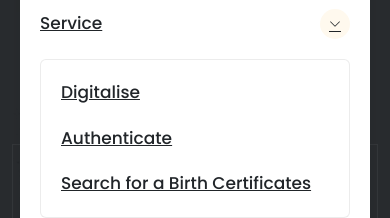
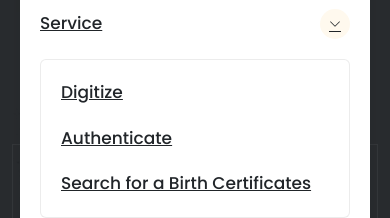
Before and after one commit to kamsuhans/Projet-INF4288, a React (Create React App) app: page / in a window 390 px wide. Both pictures are taken after a click on the button 354 px from the left and 27 px from the top of the page. Shown: the part 162-380 px from the top of the page. Built offline with nearby package versions, Linux system fonts and the light colour scheme.

Commit message:
new update

```diff
--- a/src/Components/Navbar.jsx
+++ b/src/Components/Navbar.jsx
@@ -62,7 +62,7 @@ const Navbar = () => {
                 <i className="bi bi-chevron-down" onClick={toggleDropdown} role="button" aria-expanded={isDropdownOpen}></i>
               </HashLink>
               <ul className={isDropdownOpen ? 'dropdown-active' : ''} >
-                <li><Link to="/digitize" onClick={closeDropdown}>Digitalise</Link></li>
+                <li><Link to="/digitize" onClick={closeDropdown}>Digitize</Link></li>
                 <li><Link to="/authenticate" onClick={closeDropdown}>Authenticate</Link></li>
                 <li><Link to="/ActsList" onClick={closeDropdown}>Search for a Birth Certificates</Link></li>
               </ul>
```
